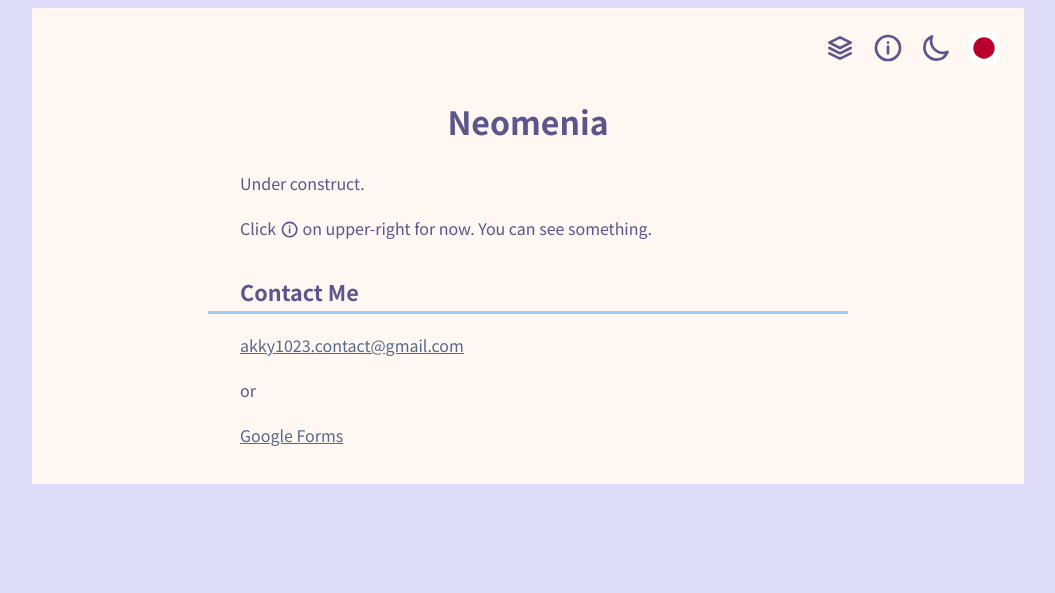
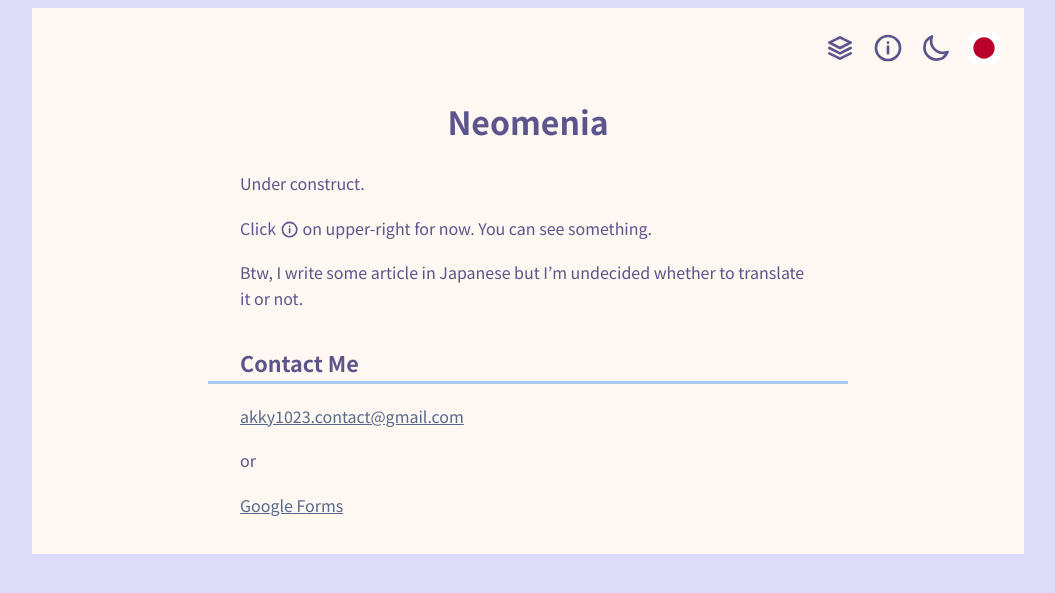
Before and after one commit to akky1023/akky1023.github.io, a Jekyll site: the page built from en/index.md, in a window 1280 px wide. Shown: the top 593 px of the page, without its empty margins (112-1167 px from the left). Built offline with Jekyll 4.4.1, drawn with Linux system fonts in a browser that asks for light colours.

Commit message:
some fix

```diff
--- a/en/index.md
+++ b/en/index.md
@@ -6,6 +6,8 @@ Under construct.
 
 Click <svg viewBox="0 0 24 24" fill="none" class="stroke inline-svg" xmlns="http://www.w3.org/2000/svg" style="max-height: 1.2em;"><path d="M12 8H12.01M12 11V16M21 12C21 16.9706 16.9706 21 12 21C7.02944 21 3 16.9706 3 12C3 7.02944 7.02944 3 12 3C16.9706 3 21 7.02944 21 12Z" stroke="#000000" stroke-width="2" stroke-linecap="round" stroke-linejoin="round"></path></svg> on upper-right for now. You can see something.
 
+Btw, I write some article in Japanese but I'm undecided whether to translate it or not.
+
 ## Contact Me
 
 [akky1023.contact@gmail.com](mailto:akky1023.contact@gmail.com)
```
